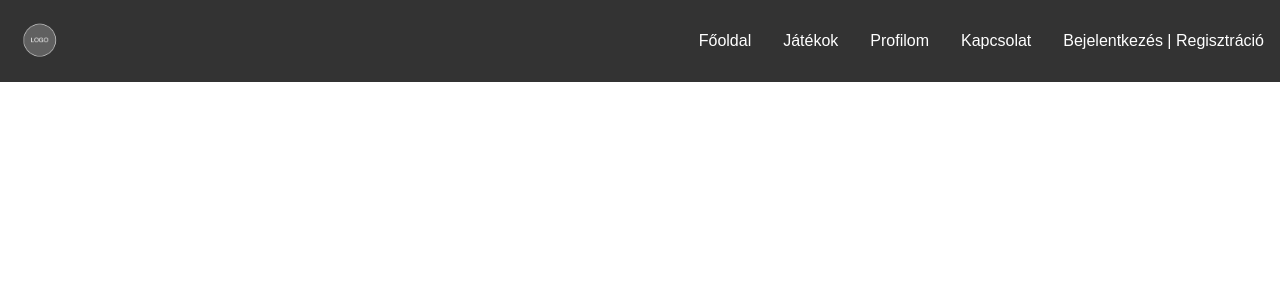
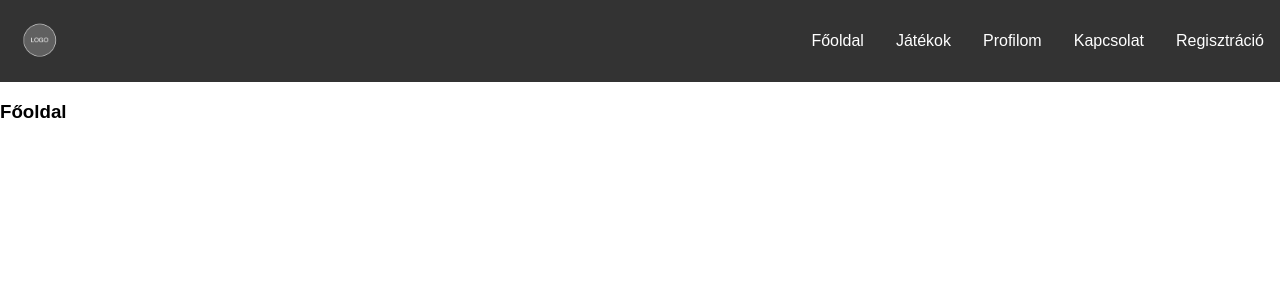
Before and after one commit to gabemarch/backlog, a React (Create React App) app: page / in a window 1280 px wide. Shown: the top 300 px of the page. Built offline with nearby package versions, Linux system fonts and the light colour scheme.

Commit message:
BCKLG-24: adjusted i18n config, added homepage

```diff
--- a/src/App.js
+++ b/src/App.js
@@ -1,6 +1,7 @@
 import Navbar from "./components/navbar/Navbar";
 import { BrowserRouter as Router, Switch, Route } from "react-router-dom";
 import ContactPage from "./pages/ContactPage/ContactPage";
+import HomePage from "./pages/HomePage/";
 
 function App() {
   return (
@@ -12,9 +13,9 @@ function App() {
           <Route path="/kapcsolat">
             <ContactPage />
           </Route>
-          {/* <Route path="/">
-            <Home />
-          </Route> */}
+          <Route path="/">
+            <HomePage />
+          </Route>
         </Switch>
       </div>
     </Router>
--- a/src/components/navbar/Navbar.tsx
+++ b/src/components/navbar/Navbar.tsx
@@ -10,19 +10,19 @@ const Navbar = () => {
       <img src={logoPlaceholder} alt="logo placeholder" />
       <ul className="navbar-list">
         <Link to='/'>
-          <li className="navbar-list-item">{t('homepage')}</li>
+          <li className="navbar-list-item">{t('pages.homepage')}</li>
         </Link>
         <Link to="/jatekok">
-          <li className="navbar-list-item">Játékok</li>
+          <li className="navbar-list-item">{t('pages.games')}</li>
         </Link>
         <Link to='/profilom'>
-          <li className="navbar-list-item">Profilom</li>
+          <li className="navbar-list-item">{t('pages.myProfile')}</li>
         </Link>
         <Link to='/kapcsolat'>
-          <li className="navbar-list-item">Kapcsolat</li>
+          <li className="navbar-list-item">{t('pages.contact')}</li>
         </Link>
         <Link to='/bejelentkezes'>
-          <li className="navbar-list-item">Bejelentkezés | Regisztráció</li>
+          <li className="navbar-list-item">{t('pages.registration')}</li>
         </Link>
       </ul>
     </div>
--- a/src/i18n.js
+++ b/src/i18n.js
@@ -21,7 +21,7 @@ i18n
     resources,
     lng: "hu",
     fallbackLng: "hu",
-    keySeparator: false,
+    keySeparator: ".",
     interpolation: {
       escapeValue: false,
     },
--- a/src/pages/ContactPage/index.tsx
+++ b/src/pages/ContactPage/index.tsx
@@ -1 +1 @@
-import * as ContactPage from './ContactPage';
+export { default } from './ContactPage';
--- /dev/null
+++ b/src/pages/HomePage/HomePage.tsx
@@ -0,0 +1,10 @@
+
+const HomePage = () => {
+  return (
+    <div className="home-page">
+      <h3>Főoldal</h3>
+    </div>
+  )
+}
+
+export default HomePage;
--- /dev/null
+++ b/src/pages/HomePage/index.tsx
@@ -0,0 +1 @@
+export { default } from './HomePage';
--- a/src/translations/en.json
+++ b/src/translations/en.json
@@ -1,3 +1,10 @@
 {
-  "homepage": "Homepage"
+  "pages": {
+    "homepage": "Homepage",
+    "games": "Games",
+    "contact": "Contact",
+    "myProfile": "My Profile",
+    "registration": "Registration",
+    "signIn": "Sign in"
+  }
 }
--- a/src/translations/hu.json
+++ b/src/translations/hu.json
@@ -1,3 +1,10 @@
 {
-  "homepage": "Főoldal"
+  "pages": {
+    "homepage": "Főoldal",
+    "games": "Játékok",
+    "contact": "Kapcsolat",
+    "myProfile": "Profilom",
+    "registration": "Regisztráció",
+    "signIn": "Bejelentkezés"
+  }
 }
```
Also changed, not shown: src/pages/HomePage/HomePage.scss (added).
